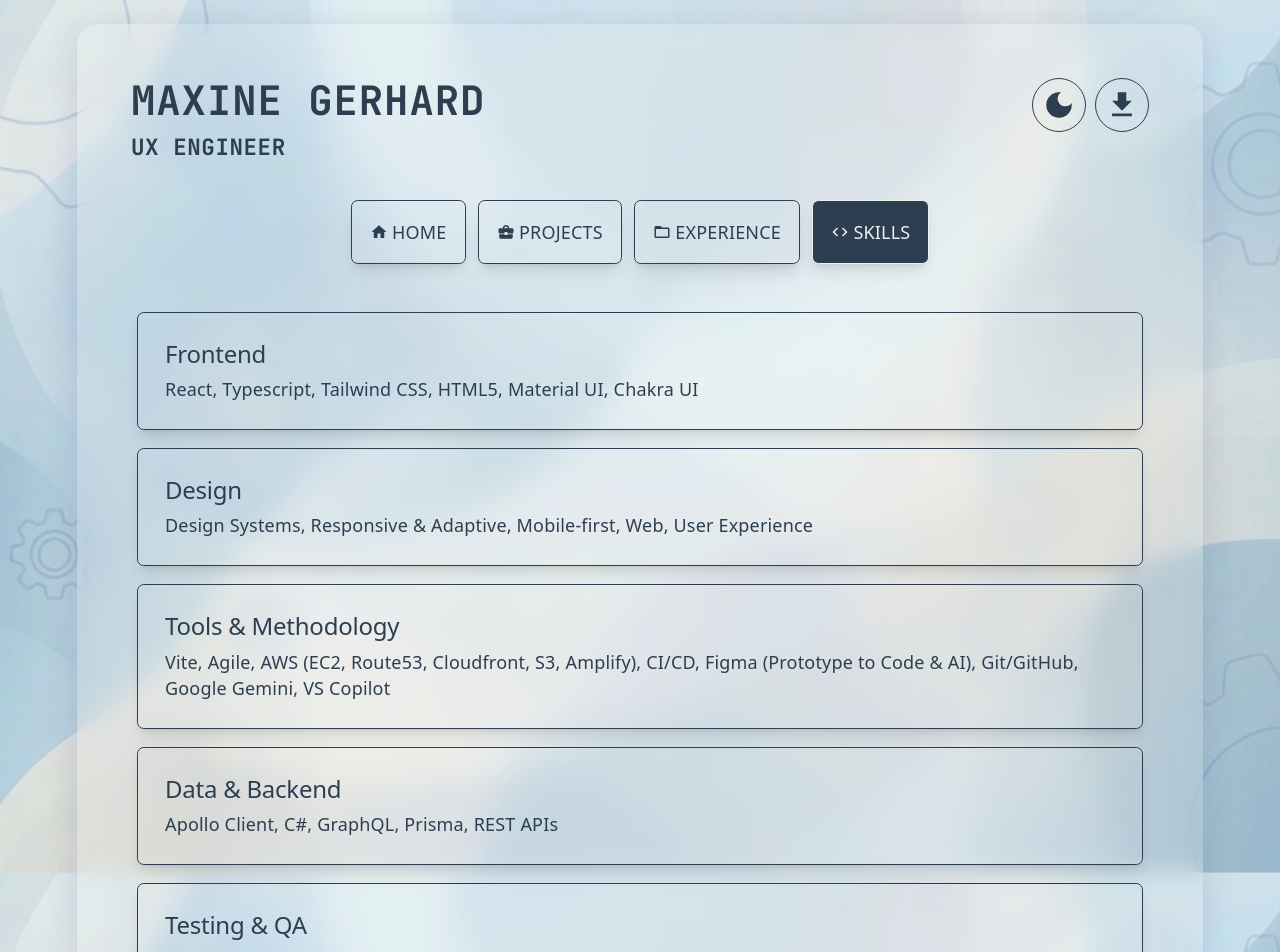
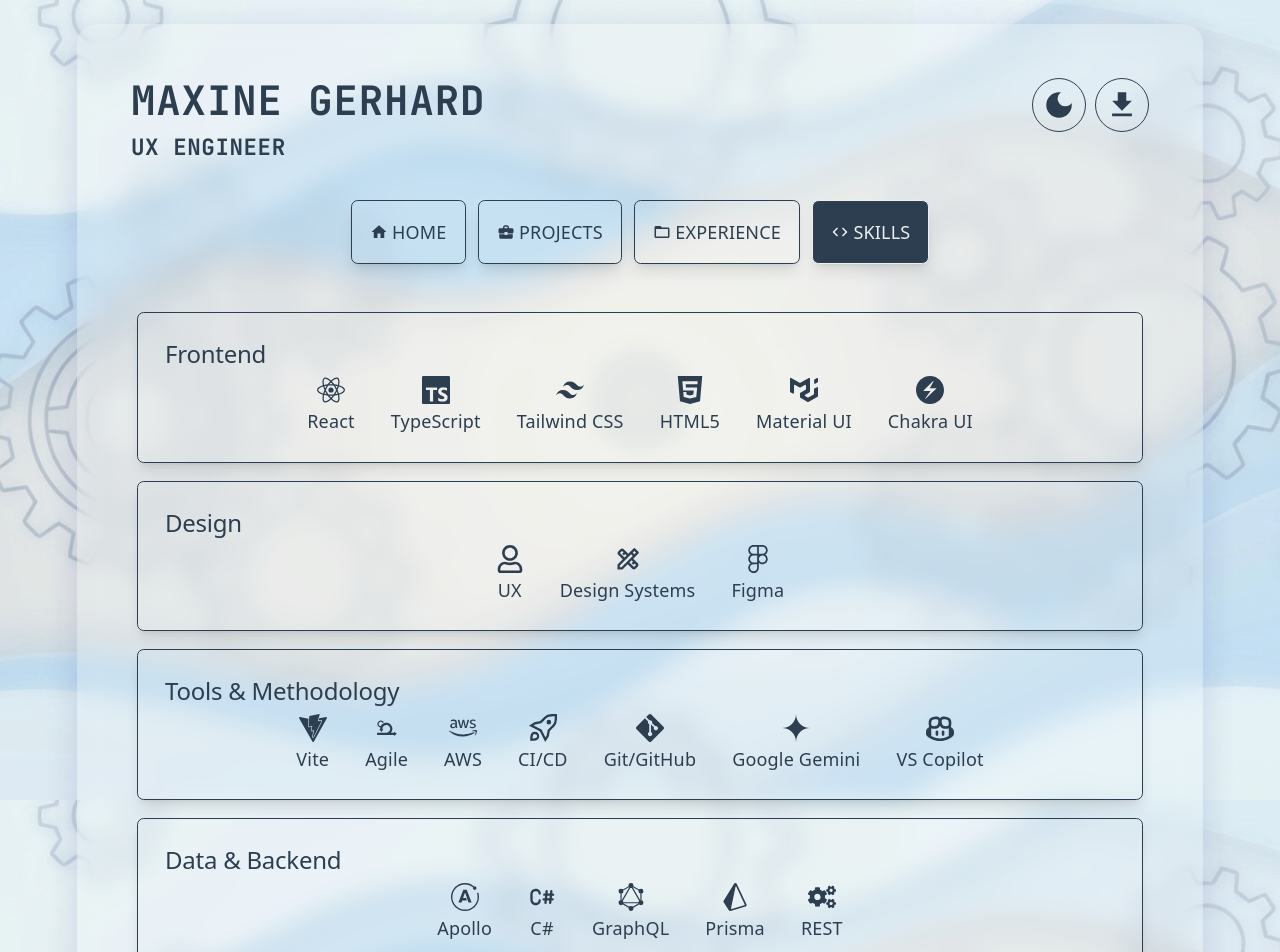
Before and after one commit to mgerhard-portfolio/portfolio, a React (Vite) app: page /skills in a window 1280 px wide. Shown: the top 952 px of the page. Built offline with nearby package versions, Linux system fonts and the light colour scheme; a web font is replaced by a local one.

Commit message:
addomg icons to skills, changing light and dark mode images

```diff
--- a/src/App.tsx
+++ b/src/App.tsx
@@ -29,7 +29,7 @@ function App() {
             </div>
           </div>
           <div className="hidden md:block">
-            <nav className="site-nav " aria-label="Main navigation">
+            <nav className="site-nav" aria-label="Main navigation">
               <NavLink title="Home" to="/" icon={<MdHome />} />
               <NavLink
                 title="Projects"
@@ -47,7 +47,7 @@ function App() {
         </div>
       </header>
 
-      <main className={`page-content min-h-screen print:hidden `}>
+      <main className={`page-content print:hidden `}>
         <Routes>
           <Route path="/" element={<HomePage />} />
           <Route path="/projects" element={<ProjectsPage />} />
--- /dev/null
+++ b/src/components/DataAndBackendSkillsList.tsx
@@ -0,0 +1,33 @@
+import { SiApollographql, SiGraphql, SiPrisma } from "react-icons/si";
+import { FaCogs } from "react-icons/fa";
+import { TbBrandCSharp } from "react-icons/tb";
+import TextBox from "./TextBox";
+
+export default function DataAndBackendSkillsList() {
+  return (
+    <TextBox heading="Data & Backend">
+      <div className="flex flex-row justify-center gap-8">
+        <div className="flex flex-col gap-1 items-center">
+          <SiApollographql size={28} />
+          <div>Apollo</div>
+        </div>
+        <div className="flex flex-col gap-1 items-center">
+          <TbBrandCSharp size={28} />
+          <div>C#</div>
+        </div>
+        <div className="flex flex-col gap-1 items-center">
+          <SiGraphql size={28} />
+          <div>GraphQL</div>
+        </div>
+        <div className="flex flex-col gap-1 items-center">
+          <SiPrisma size={28} />
+          <div>Prisma</div>
+        </div>
+        <div className="flex flex-col gap-1 items-center">
+          <FaCogs size={28} />
+          <div>REST</div>
+        </div>
+      </div>
+    </TextBox>
+  );
+}
--- /dev/null
+++ b/src/components/DesignSkillsList.tsx
@@ -0,0 +1,25 @@
+import { SiFigma } from "react-icons/si";
+import { FaRegUser } from "react-icons/fa";
+import { MdOutlineDesignServices } from "react-icons/md";
+import TextBox from "./TextBox";
+
+export default function DesignSkillsList() {
+  return (
+    <TextBox heading="Design">
+      <div className="flex flex-row justify-center gap-8">
+        <div className="flex flex-col gap-1 items-center">
+          <FaRegUser size={28} />
+          <div>UX</div>
+        </div>
+        <div className="flex flex-col gap-1 items-center">
+          <MdOutlineDesignServices size={28} />
+          <div>Design Systems</div>
+        </div>
+        <div className="flex flex-col gap-1 items-center">
+          <SiFigma size={28} />
+          <div>Figma</div>
+        </div>
+      </div>
+    </TextBox>
+  );
+}
--- /dev/null
+++ b/src/components/FrontendSkillsList.tsx
@@ -0,0 +1,42 @@
+import {
+  SiTypescript,
+  SiTailwindcss,
+  SiHtml5,
+  SiMui,
+  SiChakraui,
+  SiReact,
+} from "react-icons/si";
+import TextBox from "./TextBox";
+
+export default function FrontendSkillsList() {
+  return (
+    <TextBox heading="Frontend">
+      <div className="flex flex-row justify-center gap-8">
+        <div className="flex flex-col gap-1 items-center">
+          <SiReact size={28} />
+          <div>React</div>
+        </div>
+        <div className="flex flex-col gap-1 items-center">
+          <SiTypescript size={28} />
+          <div>TypeScript</div>
+        </div>
+        <div className="flex flex-col gap-1 items-center">
+          <SiTailwindcss size={28} />
+          <div>Tailwind CSS</div>
+        </div>
+        <div className="flex flex-col gap-1 items-center">
+          <SiHtml5 size={28} />
+          <div>HTML5</div>
+        </div>
+        <div className="flex flex-col gap-1 items-center">
+          <SiMui size={28} />
+          <div>Material UI</div>
+        </div>
+        <div className="flex flex-col gap-1 items-center">
+          <SiChakraui size={28} />
+          <div>Chakra UI</div>
+        </div>
+      </div>
+    </TextBox>
+  );
+}
--- /dev/null
+++ b/src/components/TestingAndQASkillsList.tsx
@@ -0,0 +1,19 @@
+import { SiCypress, SiJest } from "react-icons/si";
+import TextBox from "./TextBox";
+
+export default function TestingAndQASkillsList() {
+  return (
+    <TextBox heading="Testing & QA">
+      <div className="flex flex-row justify-center gap-8">
+        <div className="flex flex-col gap-1 items-center">
+          <SiCypress size={28} />
+          <div>Cypress</div>
+        </div>
+        <div className="flex flex-col gap-1 items-center">
+          <SiJest size={28} />
+          <div>Jest</div>
+        </div>
+      </div>
+    </TextBox>
+  );
+}
--- a/src/components/TextBox.tsx
+++ b/src/components/TextBox.tsx
@@ -6,7 +6,7 @@ import { color } from "../theme/color-scheme";
 interface TextBoxProps {
   heading?: string;
   subtitle?: string;
-  text: string;
+  children?: ReactNode;
   icon?: ReactNode;
   className?: string;
 }
@@ -14,8 +14,8 @@ interface TextBoxProps {
 export default function TextBox({
   heading,
   subtitle,
-  text,
   icon,
+  children,
   className,
 }: TextBoxProps) {
   const { darkMode } = useContext(SettingsContext);
@@ -25,10 +25,7 @@ export default function TextBox({
     >
       {icon ? (
         <div className="flex items-center gap-6">
-          {/* Icon Wrapper to keep it aligned at the top left */}
           <div className="shrink-0">{icon}</div>
-
-          {/* Content Wrapper for Heading and Text */}
           <div
             className={`text-left text-[${darkMode ? color.background : color.text}]`}
           >
@@ -36,14 +33,14 @@ export default function TextBox({
             {subtitle && (
               <h3 className={`text-lg font-semibold`}>{subtitle}</h3>
             )}
-            <p>{text}</p>
+            <p>{children}</p>
           </div>
         </div>
       ) : (
         <div className="text-left">
           {heading && <h2 className={`text-xl font-bold `}>{heading}</h2>}
           {subtitle && <h3 className={`text-lg font-semibold`}>{subtitle}</h3>}
-          <p>{text}</p>
+          <p>{children}</p>
         </div>
       )}
     </div>
--- /dev/null
+++ b/src/components/ToolsAndMethodologySkillsList.tsx
@@ -0,0 +1,43 @@
+import { SiVite, SiGooglegemini, SiGit } from "react-icons/si";
+import { FaAws } from "react-icons/fa";
+import { DiScrum } from "react-icons/di";
+import { GrDeploy } from "react-icons/gr";
+import { VscCopilot } from "react-icons/vsc";
+import TextBox from "./TextBox";
+
+export default function ToolsAndMethodologySkillsList() {
+  return (
+    <TextBox heading="Tools & Methodology">
+      <div className="flex flex-row justify-center gap-8">
+        <div className="flex flex-col gap-1 items-center">
+          <SiVite size={28} />
+          <div>Vite</div>
+        </div>
+        <div className="flex flex-col gap-1 items-center">
+          <DiScrum size={28} />
+          <div>Agile</div>
+        </div>
+        <div className="flex flex-col gap-1 items-center">
+          <FaAws size={28} />
+          <div>AWS</div>
+        </div>
+        <div className="flex flex-col gap-1 items-center">
+          <GrDeploy size={28} />
+          <div>CI/CD</div>
+        </div>
+        <div className="flex flex-col gap-1 items-center">
+          <SiGit size={28} />
+          <div>Git/GitHub</div>
+        </div>
+        <div className="flex flex-col gap-1 items-center">
+          <SiGooglegemini size={28} />
+          <div>Google Gemini</div>
+        </div>
+        <div className="flex flex-col gap-1 items-center">
+          <VscCopilot size={28} />
+          <div>VS Copilot</div>
+        </div>
+      </div>
+    </TextBox>
+  );
+}
--- a/src/pages/HomePage.tsx
+++ b/src/pages/HomePage.tsx
@@ -14,47 +14,48 @@ function HomePage() {
   return (
     <section className="page">
       <div
-        className={`text-4xl tracking-wide sm:text-3xl px-8 pb-4 text-[${darkMode ? color.background : color.text}] max-w-[75%] mx-auto`}
+        className={`text-3xl tracking-wide sm:text-3xl px-8 pb-4 text-[${darkMode ? color.background : color.text}] max-w-[75%] mx-auto`}
       >
         Hello World!
       </div>
       <div
-        className={`text-3xl tracking-wide sm:text-2xl px-8 text-[${darkMode ? color.background : color.text}] max-w-[75%] mx-auto`}
+        className={`p-4 text-2xl tracking-wide sm:text-2xl text-[${darkMode ? color.background : color.text}] max-w-[75%] mx-auto`}
       >
         I am a passionate UX Engineer and Software Developer dedicated to
         creating intuitive and efficient digital experiences.
       </div>
-      <div className="flex flex-col gap-4 justify-center md:p-8">
+      <div className="flex flex-col gap-4 justify-center p-6 md:p-8">
         <div className="flex flex-col md:flex-row gap-4">
           <TextBox
             className="md:w-[50%]"
-            text="UX Engineer with 8 years of software engineering experience specializing
-        in the intersection of user interface design and robust frontend
-        implementation."
             icon={<MdOutlineEngineering size={32} />}
-          />
-          <TextBox
-            className="md:w-[50%]"
-            text="Translating high-fidelity Figma prototypes into highly accessible,
-        component-architected web applications using React, TypeScript, Tailwind
-        CSS, and AI tooling."
-            icon={<MdOutlineCode size={32} />}
-          />
+          >
+            UX Engineer with 8 years of software engineering experience
+            specializing in the intersection of user interface design and robust
+            frontend implementation.
+          </TextBox>
+          <TextBox className="md:w-[50%]" icon={<MdOutlineCode size={32} />}>
+            Translating high-fidelity Figma prototypes into highly accessible,
+            component-architected web applications using React, TypeScript,
+            Tailwind CSS, and AI tooling.
+          </TextBox>
         </div>
         <div className="flex flex-col md:flex-row gap-4">
           <TextBox
             className="md:w-[50%]"
-            text="Experienced in collaborating across design and
-        engineering teams to establish reusable component systems, optimize
-        frontend performance, and ensure design fidelity."
             icon={<MdOutlineDiversity1 size={32} />}
-          />
+          >
+            Experienced in collaborating across design and engineering teams to
+            establish reusable component systems, optimize frontend performance,
+            and ensure design fidelity.
+          </TextBox>
           <TextBox
             className="md:w-[50%]"
-            text="Combining a user-centered design mindset with deep technical execution
-        to deliver intuitive, seamless digital product workflow."
             icon={<MdOutlinePsychology size={32} />}
-          />
+          >
+            Combining a user-centered design mindset with deep technical
+            execution to deliver intuitive, seamless digital product workflow.
+          </TextBox>
         </div>
       </div>
     </section>
--- a/src/pages/SkillsPage.tsx
+++ b/src/pages/SkillsPage.tsx
@@ -1,26 +1,18 @@
-import TextBox from "../components/TextBox";
+import DataAndBackendSkillsList from "../components/DataAndBackendSkillsList";
+import DesignSkillsList from "../components/DesignSkillsList";
+import FrontendSkillsList from "../components/FrontendSkillsList";
+import TestingAndQASkillsList from "../components/TestingAndQASkillsList";
+import ToolsAndMethodologySkillsList from "../components/ToolsAndMethodologySkillsList";
 
 function SkillsPage() {
   return (
     <section className="page">
       <div className="flex flex-col gap-4 px-8 ">
-        <TextBox
-          heading="Frontend"
-          text="React, Typescript, Tailwind CSS, HTML5, Material UI, Chakra UI"
-        />
-        <TextBox
-          heading="Design"
-          text="Design Systems, Responsive & Adaptive, Mobile-first, Web, User Experience"
-        />
-        <TextBox
-          heading="Tools & Methodology"
-          text="Vite, Agile, AWS (EC2, Route53, Cloudfront, S3, Amplify), CI/CD, Figma (Prototype to Code & AI), Git/GitHub, Google Gemini, VS Copilot"
-        />
-        <TextBox
-          heading="Data & Backend"
-          text="Apollo Client, C#, GraphQL, Prisma, REST APIs"
-        />
-        <TextBox heading="Testing & QA" text="Cypress, Jest" />
+        <FrontendSkillsList />
+        <DesignSkillsList />
+        <ToolsAndMethodologySkillsList />
+        <DataAndBackendSkillsList />
+        <TestingAndQASkillsList />
       </div>
     </section>
   );
```
Also changed, not shown: public/background-dark-mode.jpg, public/background.jpg.
